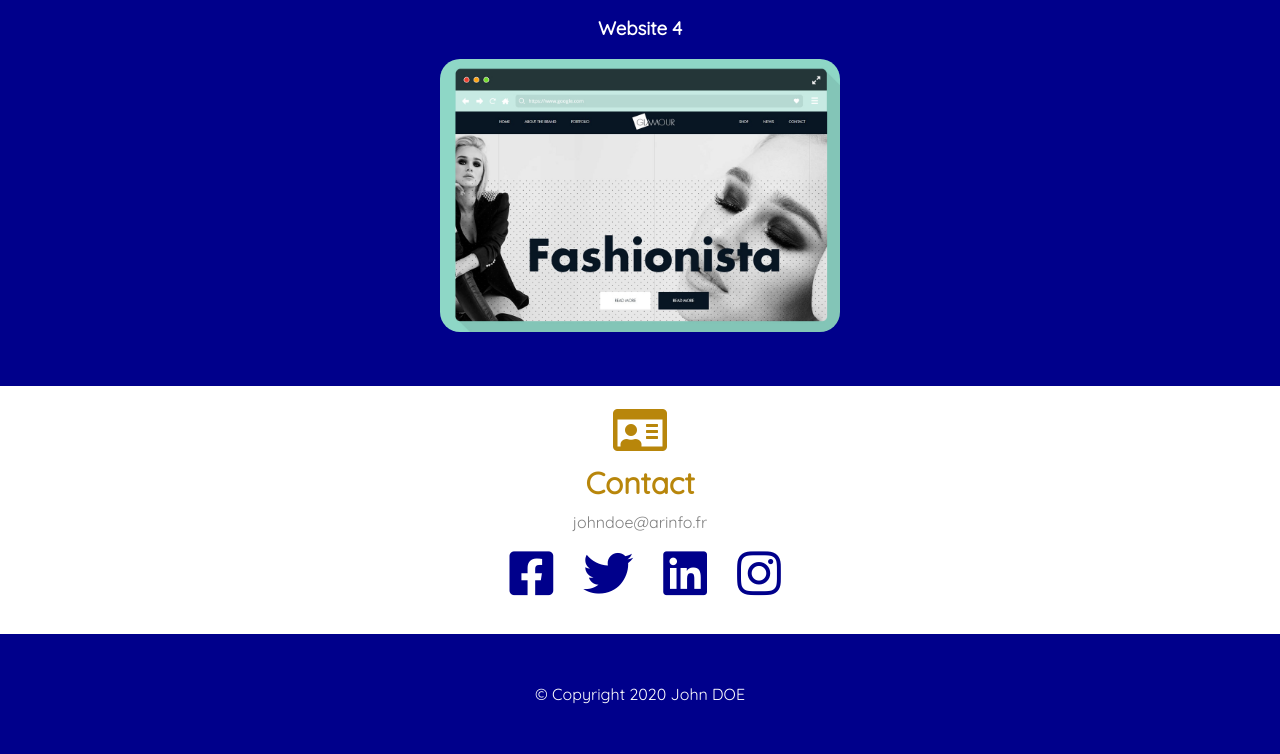
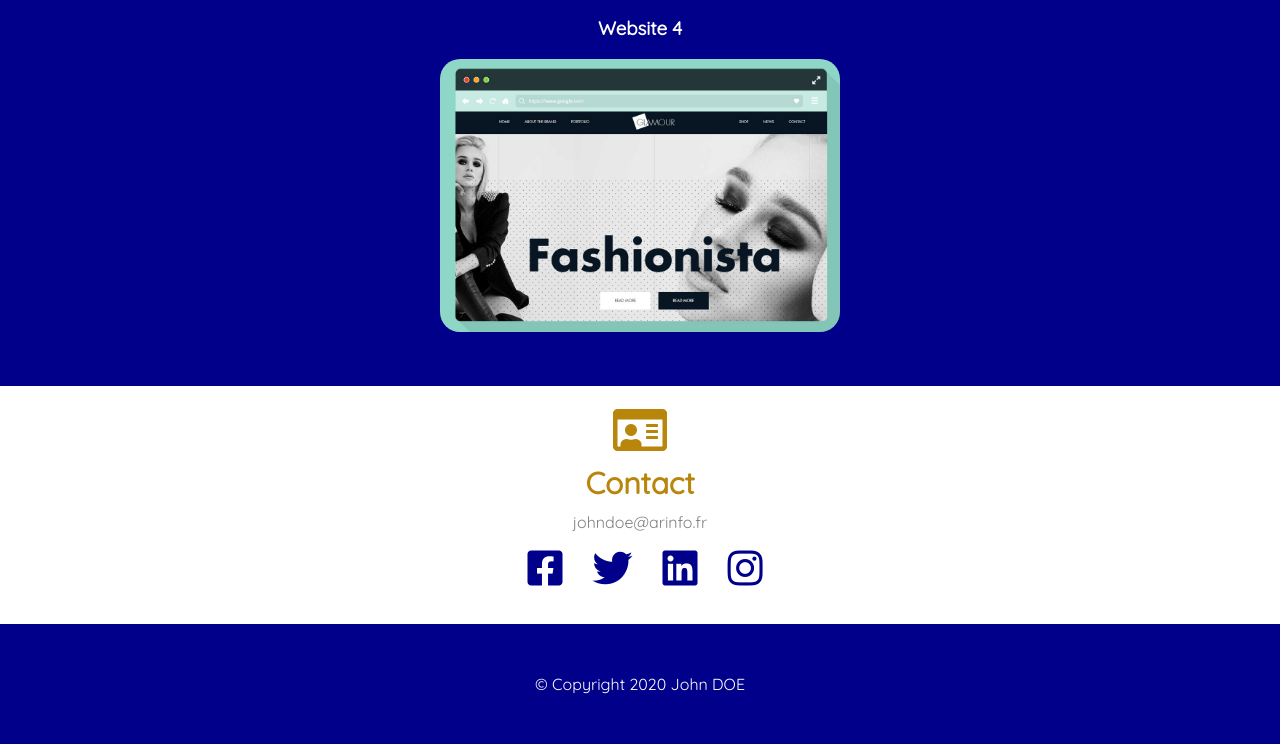
Before and after one commit to HugoVirot/portfolio-John-Doe, a plain HTML site: page index.html in a window 1280 px wide. Shown: the part 1396-2150 px from the top of the page. Drawn offline with nearby package versions, Linux system fonts and the light colour scheme.

Commit message:
commit de test Github Desktop : icones réseaux sociaux réduits
Icônes réseaux sociaux réduits, zoom sur ces icônes réduit.

```diff
--- a/style.css
+++ b/style.css
@@ -167,14 +167,14 @@ nav li i {
 
 #social li i {
     color: darkblue;
-    font-size: 50px;
+    font-size: 40px;
     transition: 0.3s;
 }
 
 #social li i:hover {
     color: darkgoldenrod;
     transition: 0.5s;
-    transform: scale(1.3);
+    transform: scale(1.2);
 }
 
 /* Media queries */
```
